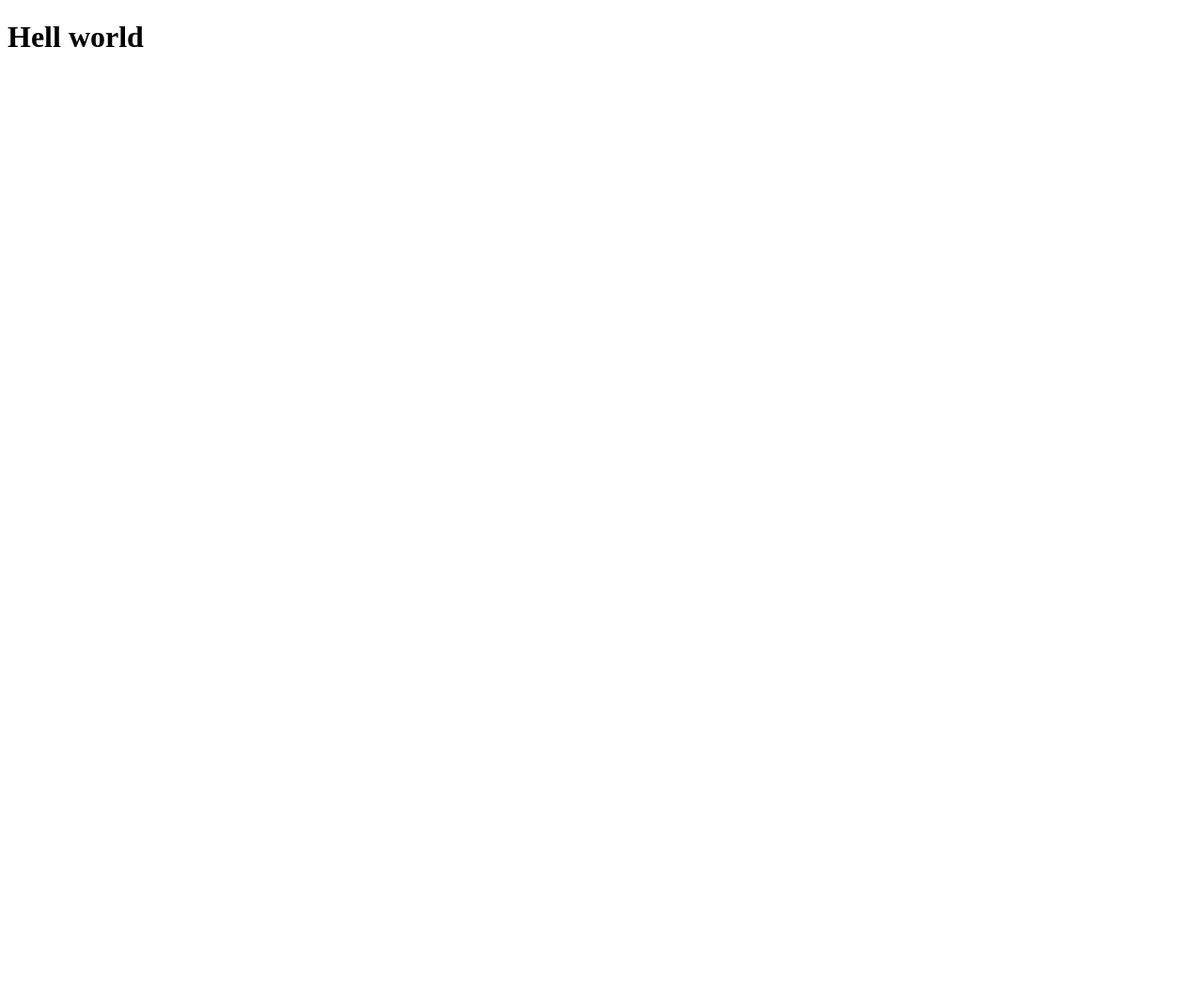
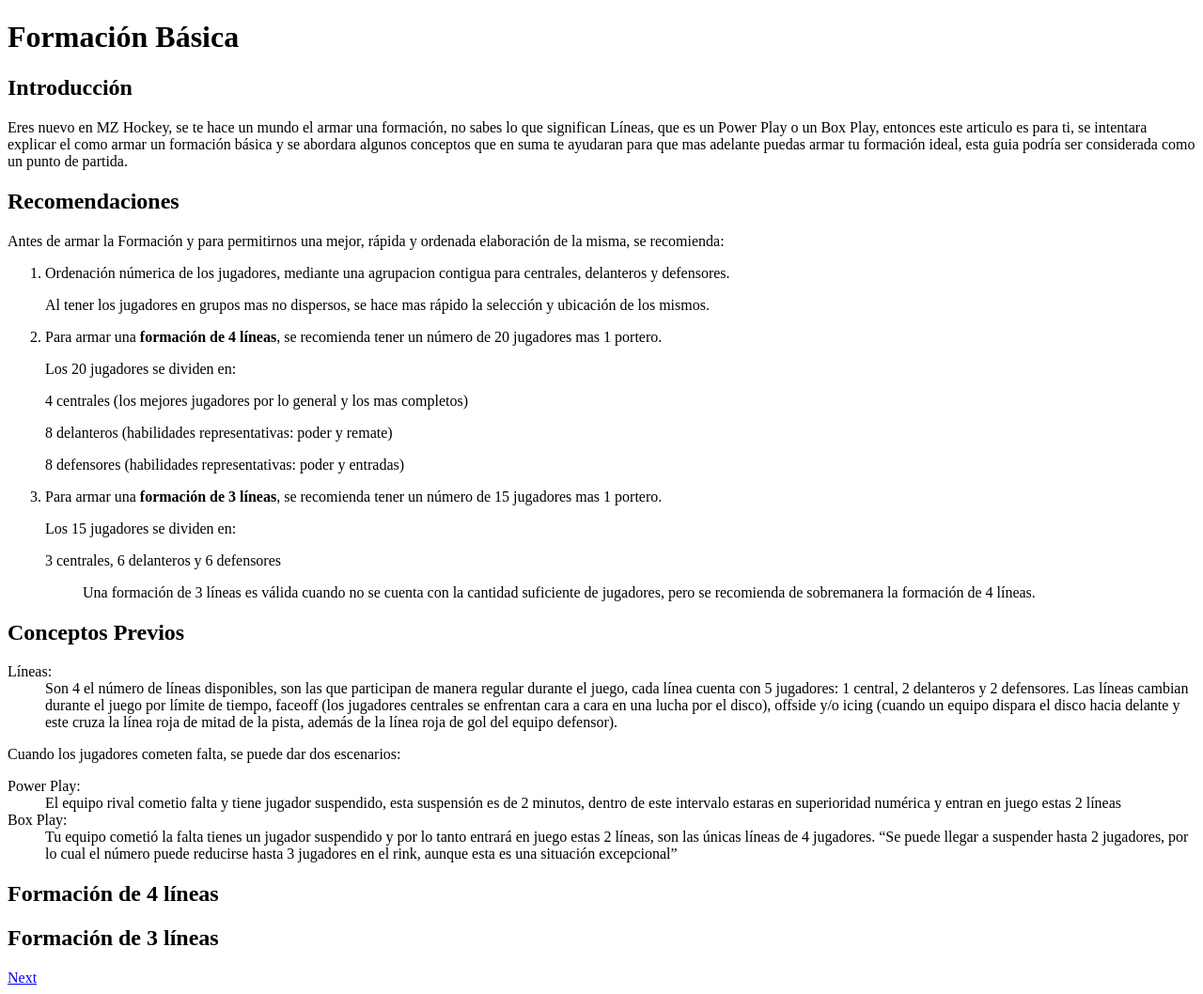
Before and after one commit to jrcl/tzed3tactica, a plain HTML site: page index.html in a window 1280 px wide. Shown: the whole page at 94% size. Before the commit the page ends 800 px from the top, so only its background shows below. Drawn offline with Linux system fonts and the light colour scheme.

Commit message:
add page

```diff
--- a/index.html
+++ b/index.html
@@ -6,7 +6,55 @@
 	<title>Táctica: Formación Básica</title>
 </head>
 <body>
-	<h1>Hell world</h1>
+
+<h1>Formación Básica</h1>
+	<h2>Introducción</h2>
+	<p>Eres nuevo en MZ Hockey, se te hace un mundo el armar una formación, no sabes lo que significan Líneas, que es un Power Play o un Box Play, entonces este articulo es para ti, se intentara explicar el como armar un formación básica y se abordara algunos conceptos que en suma te ayudaran para que mas adelante puedas armar tu formación ideal, esta guia podría ser considerada como un punto de partida.</p>
+
+	<h2>Recomendaciones</h2>
+	<p>Antes de armar la Formación y para permitirnos una mejor, rápida y ordenada elaboración de la misma, se recomienda:</p>
+
+	<ol>
+		<li>
+			<p>Ordenación númerica de los jugadores, mediante una agrupacion contigua para centrales, delanteros  y defensores.</p>
+			<p>Al tener los jugadores en grupos mas no dispersos, se hace mas rápido la selección y ubicación de los mismos.</p>
+		</li>
+		<li>
+			<p>Para armar una <b>formación de 4 líneas</b>, se recomienda tener un número de 20 jugadores mas 1 portero.</p>
+			<p>Los 20 jugadores se dividen en:</p>
+			<p>4 centrales (los mejores jugadores por lo general y los mas completos)</p>
+			<p>8 delanteros (habilidades representativas: poder y remate)</p>
+			<p>8 defensores (habilidades representativas: poder y entradas)</p>
+		</li>
+		<li>
+			<p>Para armar una <b>formación de 3 líneas</b>, se recomienda tener un número de 15 jugadores mas 1 portero.</p>
+			<p>Los 15 jugadores se dividen en:</p>
+			<p>3 centrales, 6 delanteros y 6 defensores</p>
+			<blockquote>
+			<p>Una formación de 3 líneas es válida cuando no se cuenta con la cantidad suficiente de jugadores, pero se recomienda de sobremanera la formación de 4 líneas.</p>
+			</blockquote>
+		</li>
+	</ol>
+
+	<h2>Conceptos Previos</h2>
+	<dl>
+	  <dt>Líneas:</dt>
+	  <dd>Son 4 el número de líneas disponibles, son las que participan de manera regular durante el juego, cada línea cuenta con 5 jugadores: 1 central, 2 delanteros y 2 defensores. Las líneas cambian durante el juego por límite de tiempo, faceoff (los jugadores centrales se enfrentan cara a cara en una lucha por el disco), offside y/o icing (cuando un equipo dispara el disco hacia delante y este cruza la línea roja de mitad de la pista, además de la línea roja de gol del equipo defensor). </dd>
+	  <p>Cuando los jugadores cometen falta, se puede dar dos escenarios:</p>
+	  <dt>Power Play:</dt>
+	  <dd>El equipo rival cometio falta y tiene jugador suspendido, esta suspensión es de 2 minutos, dentro de este intervalo estaras en superioridad numérica y entran en juego estas 2 líneas</dd>
+	  <dt>Box Play:</dt>
+	  <dd>Tu equipo cometió la falta tienes un jugador suspendido y por lo tanto entrará en juego estas 2 líneas, son las únicas líneas de 4 jugadores.
+	  	<q>Se puede llegar a suspender hasta 2 jugadores, por lo cual el número puede reducirse hasta 3 jugadores en el rink, aunque esta es una situación excepcional</q></dd>
+	</dl>
+
+	<h2>Formación de 4 líneas</h2>
+
+	<ul>
+	</ul>
+	<h2>Formación de 3 líneas</h2>
+
+	<a href="page1.html">Next</a>
 
 </body>
 </html>
```
Also changed, not shown: page1.html (added, +11 -0 lines).
